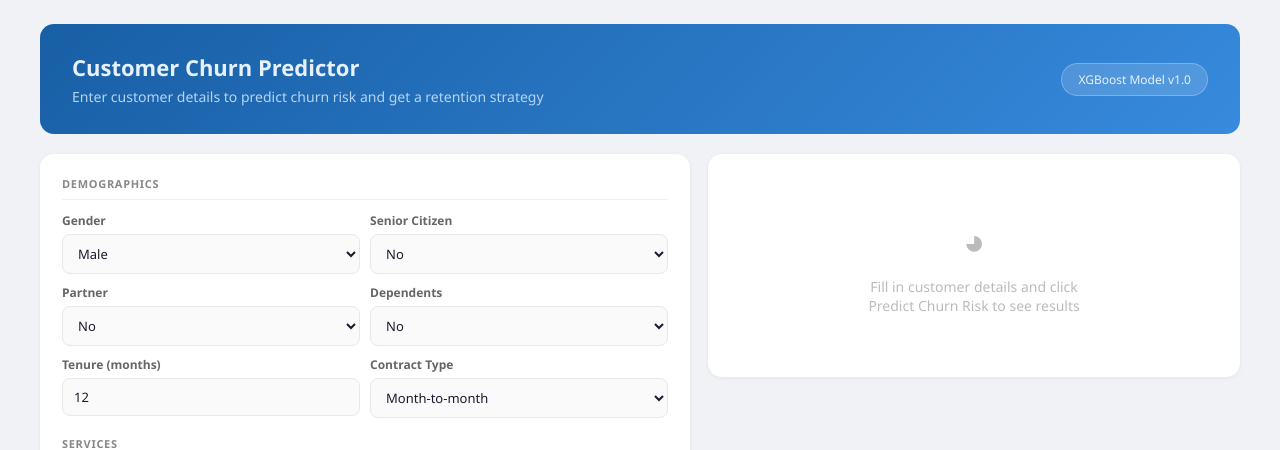
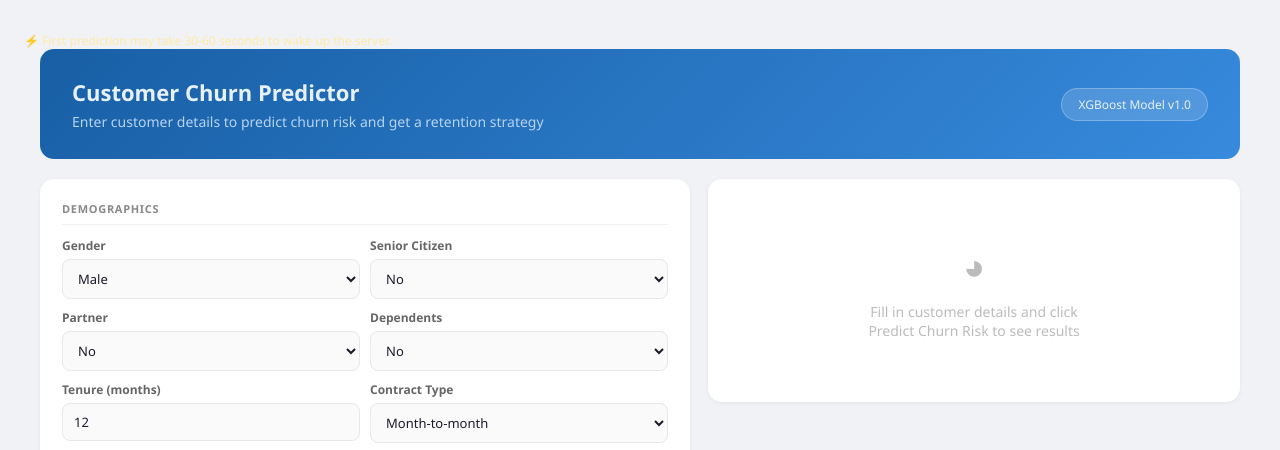
Before and after one commit to AyushiPatel266/Customer_Churn_Analysis, a Flask app: template flask_app/templates/index.html in a window 1280 px wide. Shown: the top 450 px of the page. Run offline with Flask 3, Linux system fonts and the light colour scheme; the template is opened without the code that fills it, so the values that code supplies are empty.

Commit message:
Fixed cold start issue with retry mechanism and user warning

```diff
--- a/flask_app/app.py
+++ b/flask_app/app.py
@@ -1,28 +1,35 @@
 from flask import Flask, render_template, request, jsonify
 import requests
+import time
 
 app = Flask(__name__)
 
 FASTAPI_URL = "https://customer-churn-api-spcg.onrender.com"
 
 def wake_up_api():
-    """Wake up the FastAPI server if it is sleeping"""
-    try:
-        requests.get(f"{FASTAPI_URL}/health", timeout=30)
-    except:
-        pass
-
-@app.route('/')
-def index():
-    return render_template('index.html')
+    """Wake up FastAPI and wait until it is ready"""
+    max_attempts = 3
+    for attempt in range(max_attempts):
+        try:
+            response = requests.get(f"{FASTAPI_URL}/health", timeout=30)
+            if response.status_code == 200:
+                return True
+        except:
+            time.sleep(5)
+    return False
 
 @app.route('/predict', methods=['POST'])
 def predict():
     try:
-        wake_up_api()
+        # Wake up API and wait for it
+        api_ready = wake_up_api()
+        if not api_ready:
+            return render_template('index.html',
+                error="Server is waking up. Please wait 30 seconds and try again.")
+
         form = request.form
-
         customer_data = {
+            # your existing code stays the same
             "gender": form.get('gender'),
             "SeniorCitizen": int(form.get('SeniorCitizen')),
             "Partner": int(form.get('Partner')),
@@ -44,13 +51,13 @@ def predict():
             "TotalCharges": float(form.get('TotalCharges'))
         }
 
-        response = requests.post(f"{FASTAPI_URL}/predict", json=customer_data, timeout=60)
+        response = requests.post(
+            f"{FASTAPI_URL}/predict",
+            json=customer_data,
+            timeout=120
+        )
         result = response.json()
-
         return render_template('index.html', result=result, form_data=form)
 
     except Exception as e:
         return render_template('index.html', error=str(e))
-
-if __name__ == '__main__':
-    app.run(debug=True, port=5000)
--- a/flask_app/templates/index.html
+++ b/flask_app/templates/index.html
@@ -5,6 +5,9 @@
     <meta name="viewport" content="width=device-width, initial-scale=1.0">
     <title>Customer Churn Predictor</title>
     <link rel="stylesheet" href="{{ url_for('static', filename='style.css') }}">
+    <p style="color:#ffeaa7; font-size:12px; margin-top:8px;">
+        ⚡ First prediction may take 30-60 seconds to wake up the server.
+    </p>
 </head>
 <body>
 <div class="app">
```
Also changed, not shown: 2 other files.
